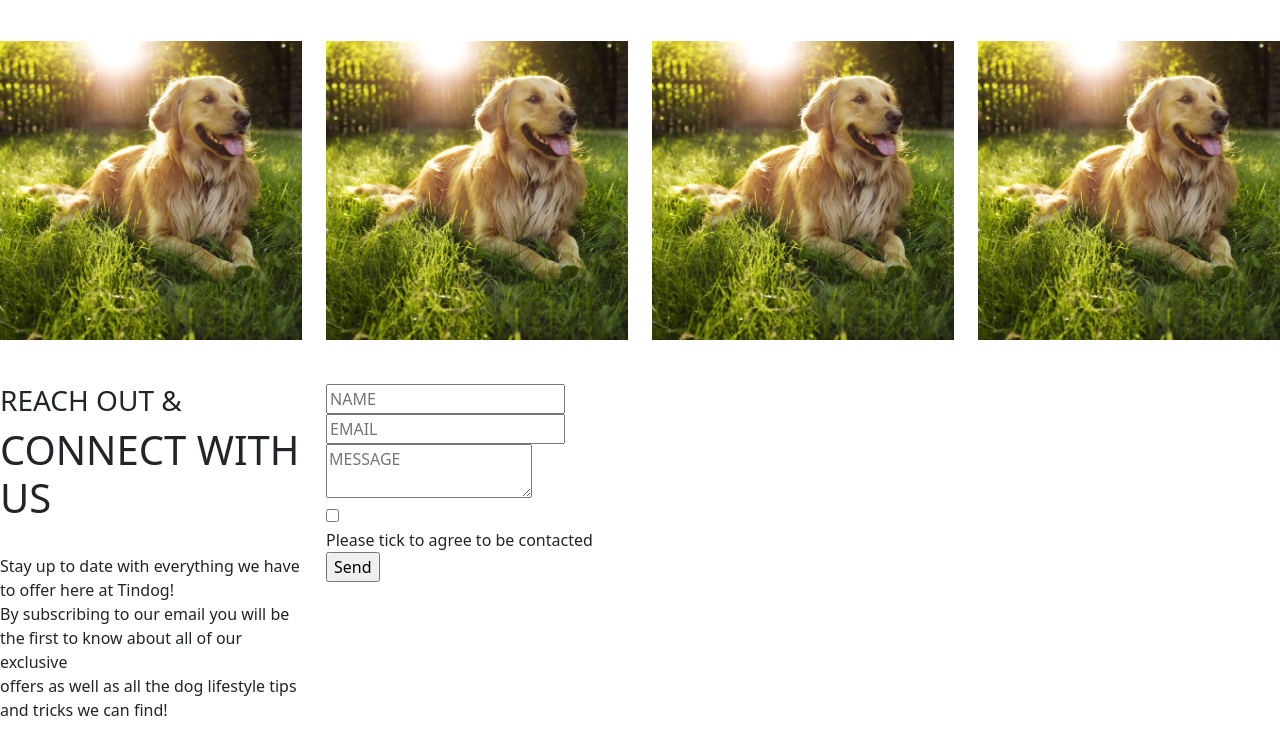
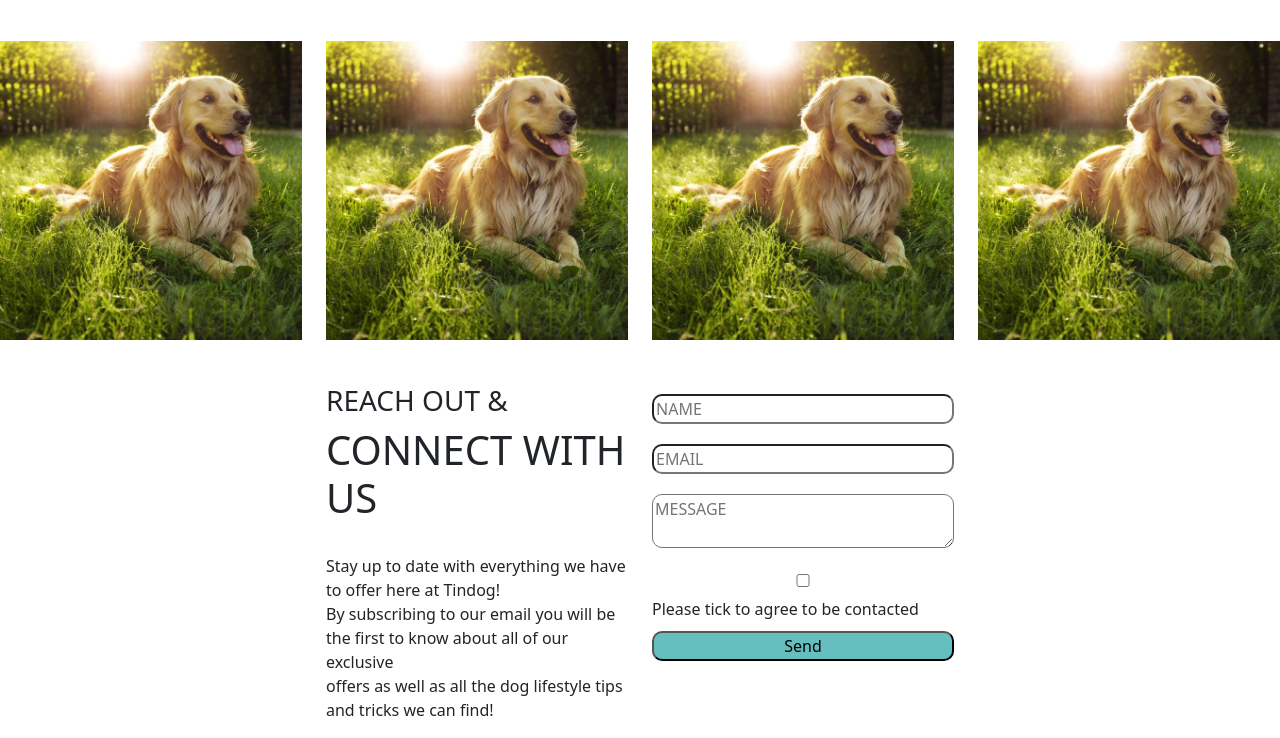
Before and after one commit to Vinayak29115/tindog, a plain HTML site: page index.html in a window 1280 px wide. Shown: the part 2945-3683 px from the top of the page. Drawn offline with nearby package versions, Linux system fonts and the light colour scheme; a web font is replaced by a local one.

Commit message:
Update style1.css

```diff
--- a/css docs/style1.css
+++ b/css docs/style1.css
@@ -126,6 +126,33 @@ body{
     margin:0px auto;
     padding:100px 0px;
 }
+.contact{
+    position: relative;
+    justify-content: center;
+}
 .cuties{
 
 }
+.form-inputs{
+    margin: 10px 0px;
+    border-radius: 10px;
+    width: -webkit-fill-available;
+}
+.input-submit{
+    background-color: #66bfbf;
+}
+/*-
+.footer{
+    list-style-type: none;
+}
+.footer-button{
+
+}
+.footer-elements{
+    float: left;
+}
+.footer-links{
+    text-decoration: none;
+    color: white;
+    float: left;
+}-*/
```
